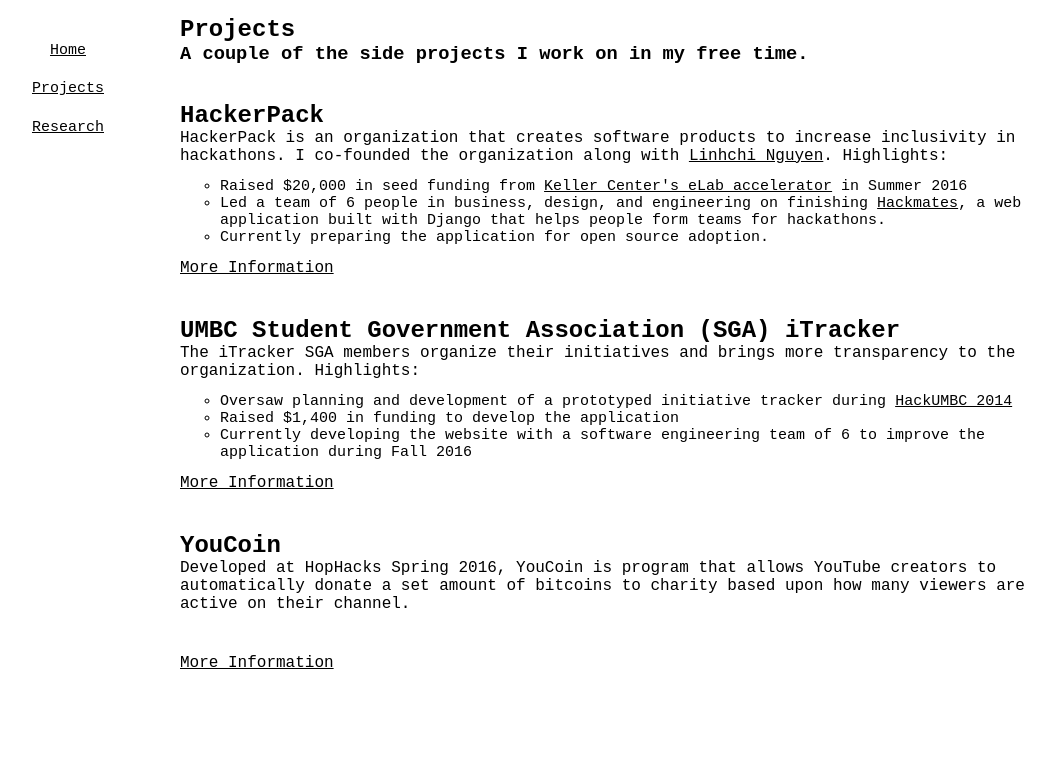
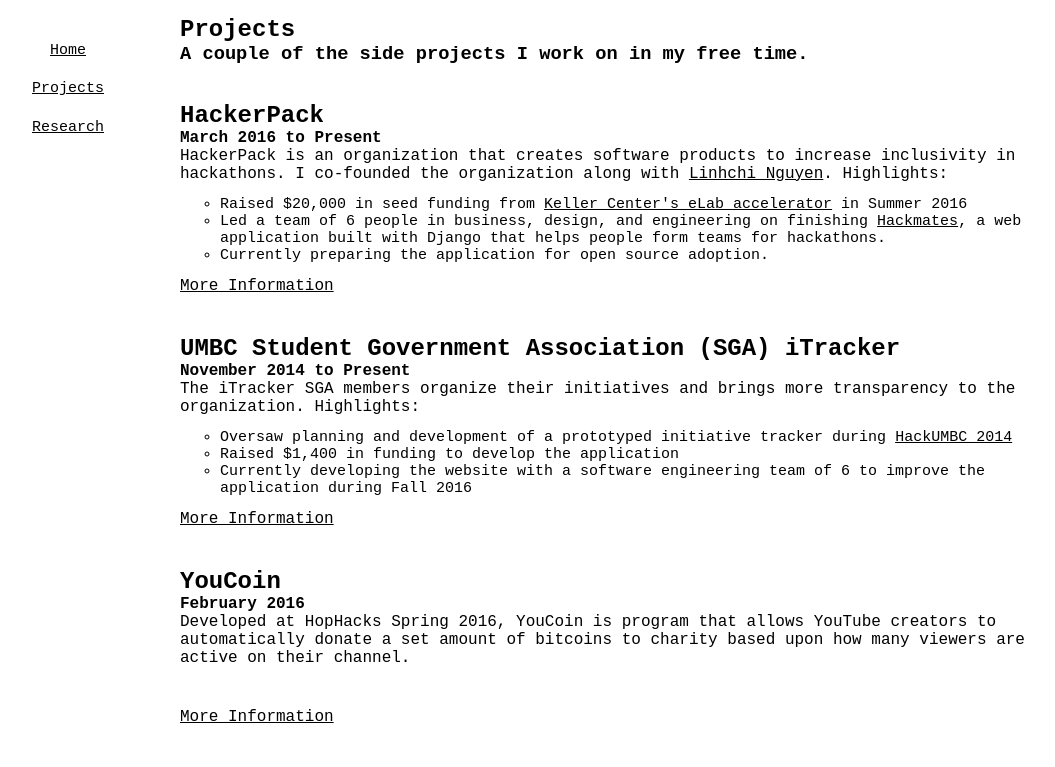
Before and after one commit to JustinChavez/JustinChavez.github.io, a Flask app: page /Projects in a window 1280 px wide. Shown: the part 37-804 px from the top of the page, without its empty margins (44-1099 px from the left). Before the commit the page ends 706 px from the top, so only its background shows below. Run offline with Flask 2, Linux system fonts and the light colour scheme.

Commit message:
closed issue 1

```diff
--- a/personalSite/templates/projects.html
+++ b/personalSite/templates/projects.html
@@ -7,6 +7,8 @@
 
 
         <h2>HackerPack</h2>
+
+        <p1><b>March 2016 to Present</b><br></p1>
 <p1>HackerPack is an organization that creates software products to increase inclusivity in hackathons. I co-founded the organization along with <a href="http://linhchinguyen.com/">Linhchi Nguyen</a>. </p1>
 <p1>
     Highlights:
@@ -21,6 +23,7 @@
 
 
         <h2>UMBC Student Government Association (SGA) iTracker</h2>
+        <p1><b>November 2014 to Present</b><br></p1>
 <p1>The iTracker SGA members organize their initiatives and brings more transparency to the organization.</p1>
 <p1>
     Highlights:
@@ -34,6 +37,7 @@
 <p> &nbsp;</p>
 
         <h2>YouCoin</h2>
+        <p1><b>February 2016</b><br></p1>
         <p1>Developed at HopHacks Spring 2016, YouCoin is program that allows YouTube creators to automatically donate a set amount of bitcoins to charity based upon how many viewers are active on their channel.</p1>
         <p>&nbsp;</p>
         <p1><a href="http://linhchinguyen.me/YouCoin/"> More Information</a></p1>
```
